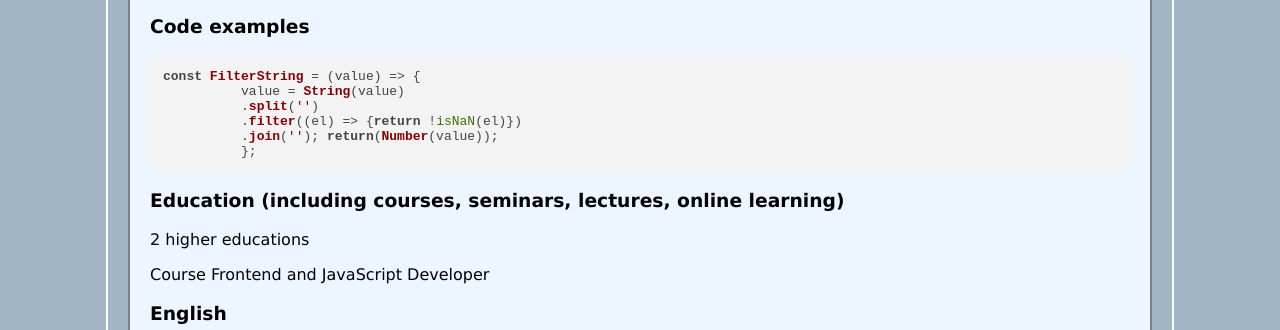
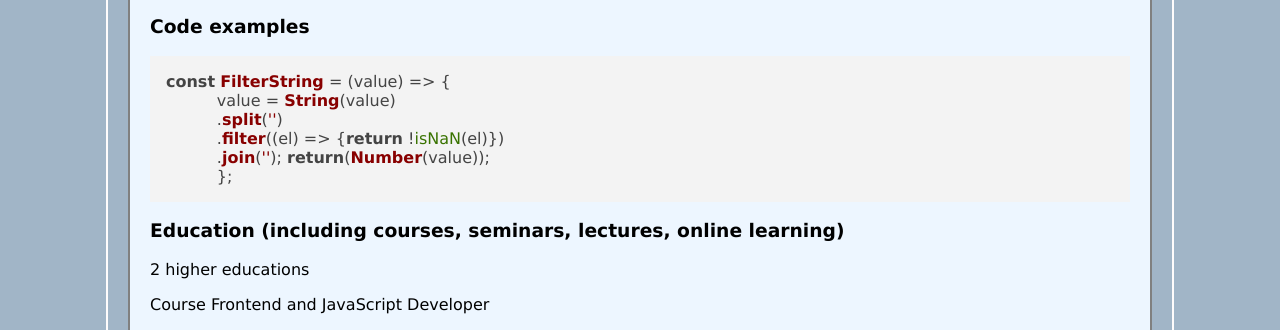
Before and after one commit to HappyDenis/rsschool-cv, a plain HTML site: page index.html in a window 1280 px wide. Shown: the part 1567-1897 px from the top of the page. Drawn offline with nearby package versions, Linux system fonts and the light colour scheme.

Commit message:
feat: correct task

```diff
--- a/style.css
+++ b/style.css
@@ -1,3 +1,7 @@
+* {
+  scroll-behavior: smooth;
+  font-family: "Lucida Sans", sans-serif;
+}
 body {
   background: #5e80a094;
   padding: 20px;
@@ -5,14 +9,12 @@ body {
   width: 80%;
   margin: auto; /*Центрирование блока по горизонтали.
    ! auto работает только в сочетании с width */
-  font-family: "Lucida Sans", "Lucida Sans Regular", "Lucida Grande",
-    "Lucida Sans Unicode", Geneva, Verdana, sans-serif;
 }
 header,
 main {
   background: #edf6ff;
   padding: 20px;
-  border: 2px solid gray; /* Параметры рамки */
+  border: 2px solid gray;
   /* margin: auto; /*Центрирование блока по горизонтали -избыточно */
 }
 .h1-hidden {
@@ -65,7 +67,7 @@ main {
   flex-direction: column;
   text-align: start;
   width: 100%;
-  min-height: 28vh;
+  min-height: 30vh;
 }
 .menu.active .nav_item {
   background: lightsteelblue;
```
